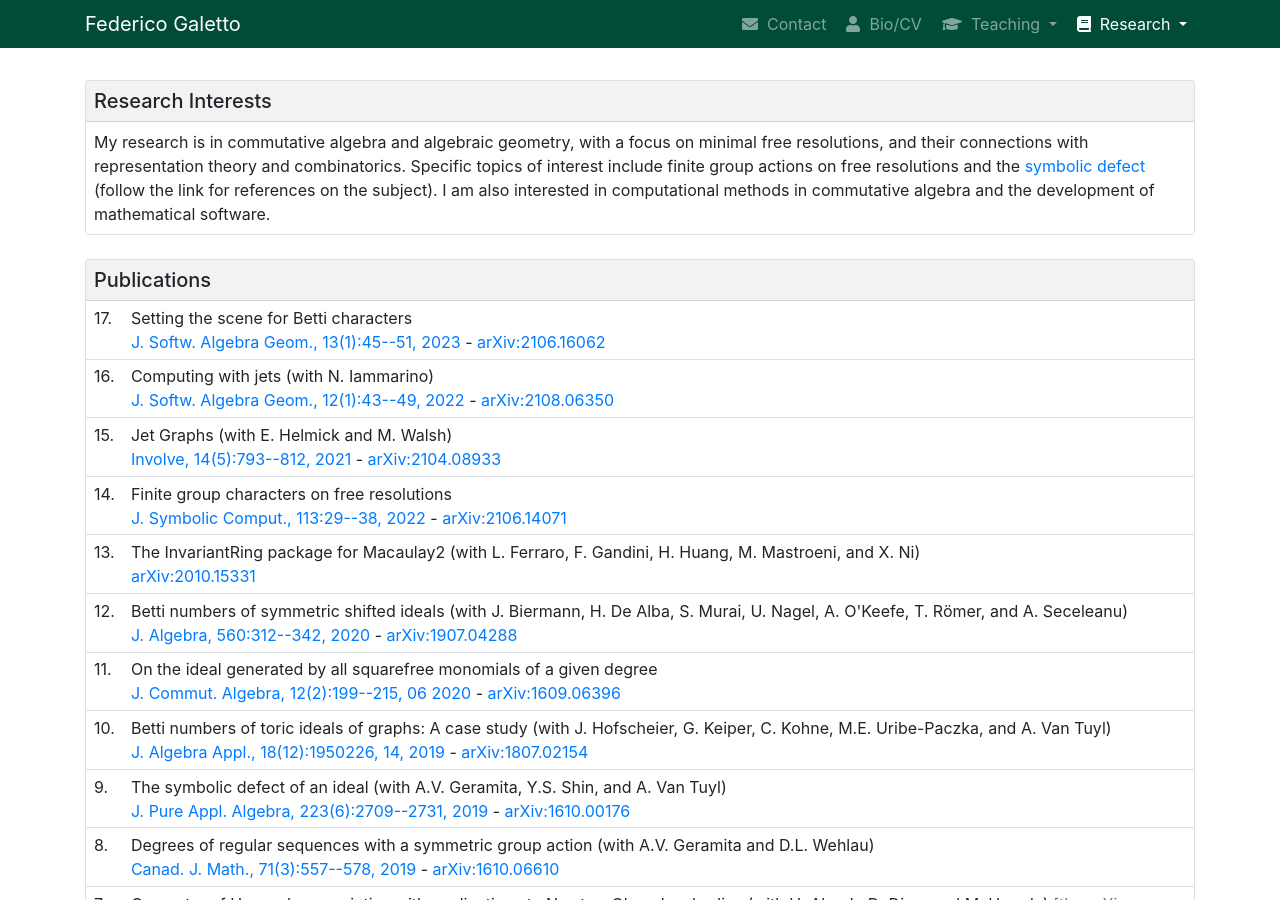
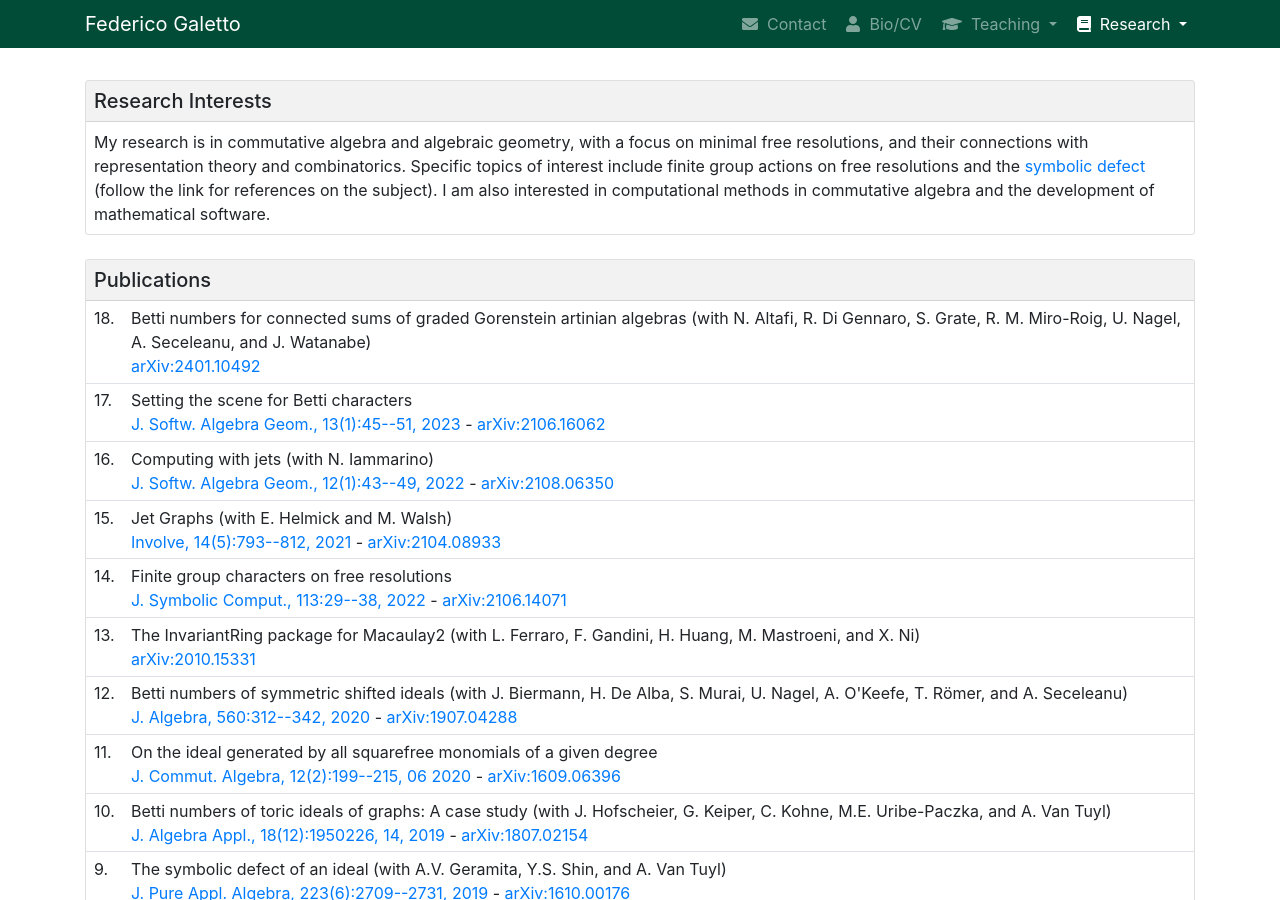
Before and after one commit to galettof/galettof.github.io, a Jekyll site: the page built from research.html, in a window 1280 px wide and 900 px high. Built offline with Jekyll 4.4.1, drawn with Linux system fonts in a browser that asks for light colours; nearby versions of some CDN libraries; formulas are drawn with MathJax 3.

```diff
--- a/_data/pubs.yml
+++ b/_data/pubs.yml
@@ -98,3 +98,7 @@ articles:
   link: 'https://doi.org/10.2140/jsag.2022.12.43'
   cite: J. Softw. Algebra Geom., 12(1):43--49, 2022
   date: 2023-01-23
+
+- title: Betti numbers for connected sums of graded Gorenstein artinian algebras (with N. Altafi, R. Di Gennaro, S. Grate, R. M. Miro-Roig, U. Nagel, A. Seceleanu, and J. Watanabe)
+  arxiv: 2401.10492
+  date: 2024-01-19
--- a/bio.html
+++ b/bio.html
@@ -84,7 +84,7 @@ active: bio
       </div>
       <table class="table notop table-sm mb-0">
 	<tbody>
-	  <tr><td><a href="files/CV.pdf">Full CV</a> (updated October 2023)</td>
+	  <tr><td><a href="files/CV.pdf">Full CV</a> (updated March 2024)</td>
 	  </tr>
 	</tbody>
       </table>
```
Also changed, not shown: 1 other file.
